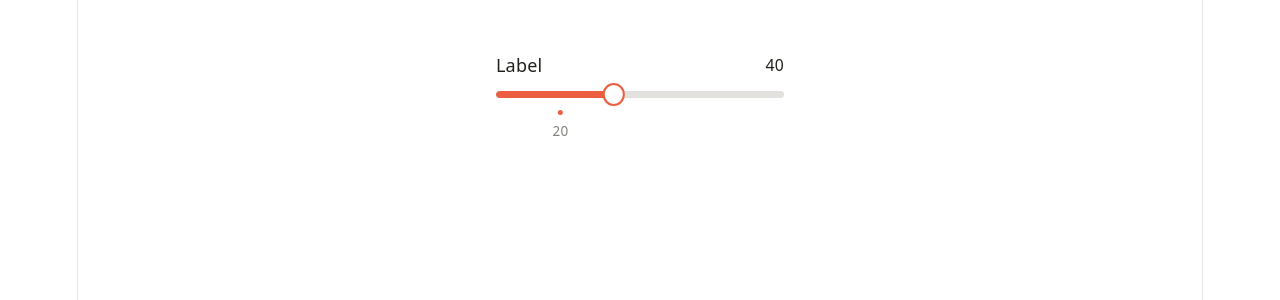
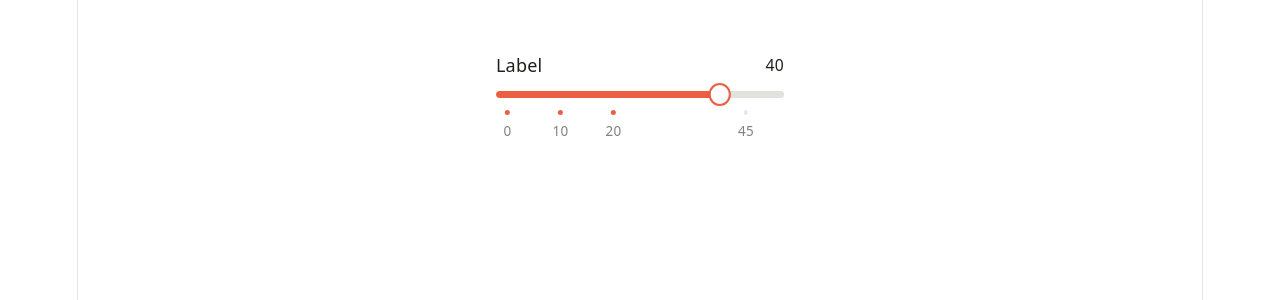
Before and after one commit to droid-mechanic/NeonSite, a React (Vite) app in the folder frontend/: page / in a window 1280 px wide. Shown: the top 300 px of the page. Built offline with nearby package versions, Linux system fonts and the light colour scheme.

Commit message:
Changing options on slider, use inline javascript

```diff
--- a/frontend/src/App.tsx
+++ b/frontend/src/App.tsx
@@ -4,7 +4,7 @@ import { Slider } from '@ark-ui/react/slider'
 
 function App() {
   return (
-      <Slider.Root className={styles.Root} defaultValue={[40]}>
+      <Slider.Root className={styles.Root} defaultValue={[40]} max={50}>
       <div style={{ display: 'flex', justifyContent: 'space-between' }}>
         <Slider.Label className={styles.Label}>Label</Slider.Label>
         <Slider.ValueText className={styles.ValueText} />
@@ -18,9 +18,12 @@ function App() {
         </Slider.Thumb>
       </Slider.Control>
       <Slider.MarkerGroup className={styles.MarkerGroup}>
-      <Slider.Marker className={styles.Marker} value={20}>
-        {20}
+        {[0, 10, 20, 45].map((value) => (
+          <Slider.Marker className={styles.Marker} value={value}>
+        {value}
       </Slider.Marker>
+        ))}
+
       </Slider.MarkerGroup>
     </Slider.Root>
   )
```
